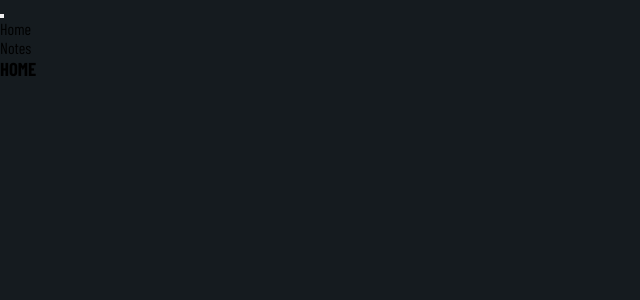
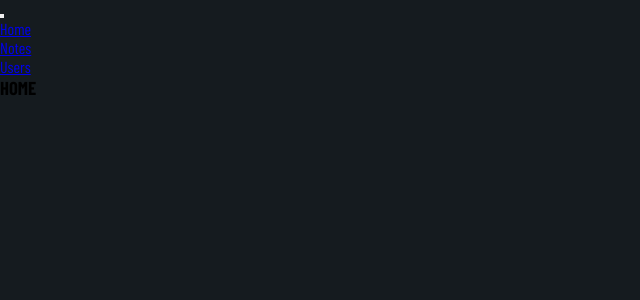
Before and after one commit to Scorpion19702022/SIMPLE_PROJECT_REACT_REDUX, a React (Vite) app: page / in a window 1280 px wide. Shown: the top 300 px of the page, without its empty margins (0-640 px from the left). Built offline with nearby package versions, Linux system fonts and the light colour scheme; a web font is replaced by a local one.

Commit message:
added links

```diff
--- a/src/App/App.tsx
+++ b/src/App/App.tsx
@@ -2,6 +2,7 @@ import { BrowserRouter as Router, Routes, Route } from 'react-router-dom'
 import NavBar from '../Components/NavBar/NavBar'
 import HomeComponent from '../Components/Home/HomeComponent'
 import NotesComponent from '../Components/Notes/NotesComponent'
+import UsersComponent from '../Components/Users/UsersComponent'
 
 function App() {
 	return (
@@ -11,6 +12,7 @@ function App() {
 				<Routes>
 					<Route path='/' Component={HomeComponent} />
 					<Route path='./Notes' Component={NotesComponent} />
+					<Route path='./Users' Component={UsersComponent} />
 				</Routes>
 			</section>
 		</Router>
--- a/src/Components/NavBar/NavBar.tsx
+++ b/src/Components/NavBar/NavBar.tsx
@@ -1,11 +1,25 @@
+import { NavLink } from 'react-router-dom'
+import styles from './NavBar.module.css'
+
 const NavBar = () => {
 	return (
-		<nav>
-			<button></button>
+		<nav className={styles.nav_container}>
+			<button>
+				<div></div>
+				<div></div>
+				<div></div>
+			</button>
 			<div>
 				<ul>
-					<li>Home</li>
-					<li>Notes</li>
+					<li>
+						<NavLink to='/'>Home</NavLink>
+					</li>
+					<li>
+						<NavLink to='./Notes'>Notes</NavLink>
+					</li>
+					<li>
+						<NavLink to='./Users'>Users</NavLink>
+					</li>
 				</ul>
 			</div>
 		</nav>
--- /dev/null
+++ b/src/Components/Users/Users.tsx
@@ -0,0 +1,11 @@
+import styles from './Styles/Users.module.css'
+
+const Users = () => {
+	return (
+		<div className={styles.wrapper}>
+			<h1>USERS</h1>
+		</div>
+	)
+}
+
+export default Users
--- /dev/null
+++ b/src/Components/Users/UsersComponent.tsx
@@ -0,0 +1,13 @@
+import styles from './Styles/UsersComponent.module.css'
+
+import Users from './Users'
+
+const UsersComponent = () => {
+	return (
+		<section className={styles.wrapper}>
+			<Users />
+		</section>
+	)
+}
+
+export default UsersComponent
```
Also changed, not shown: src/Components/Users/Styles/Users.module.css (added), src/Components/Users/Styles/UsersComponent.module.css (added).
